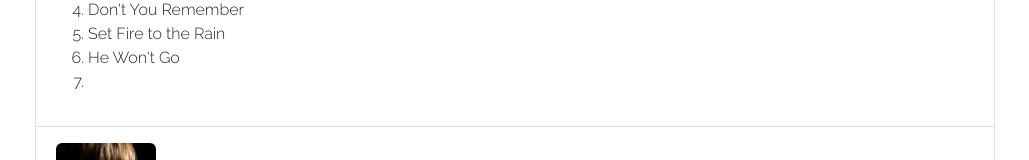
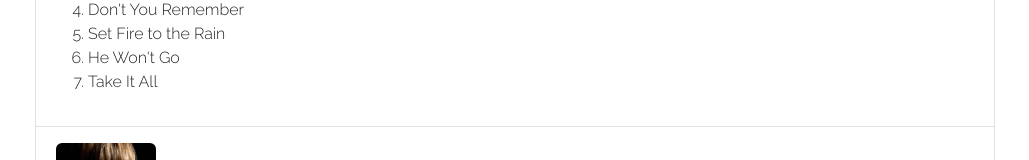
Before and after one commit to Raiza-D/all-about-adele, a React (Create React App) app: page / in a window 1280 px wide. Both pictures are taken after a click on the button "21 | 2011". Shown: the part 1859-2019 px from the top of the page, without its empty margins (125-1154 px from the left). Built offline with nearby package versions, Linux system fonts and the light colour scheme; a web font is replaced by a local one.

Commit message:
Add song title to empty li tag.

```diff
--- a/src/components/Albums.jsx
+++ b/src/components/Albums.jsx
@@ -87,7 +87,7 @@ export default function Albums() {
               <li>Don't You Remember</li>
               <li>Set Fire to the Rain</li>
               <li>He Won't Go</li>
-              <li></li>
+              <li>Take It All</li>
             </ol>
           </Accordion.Body>
         </Accordion.Item>
```
